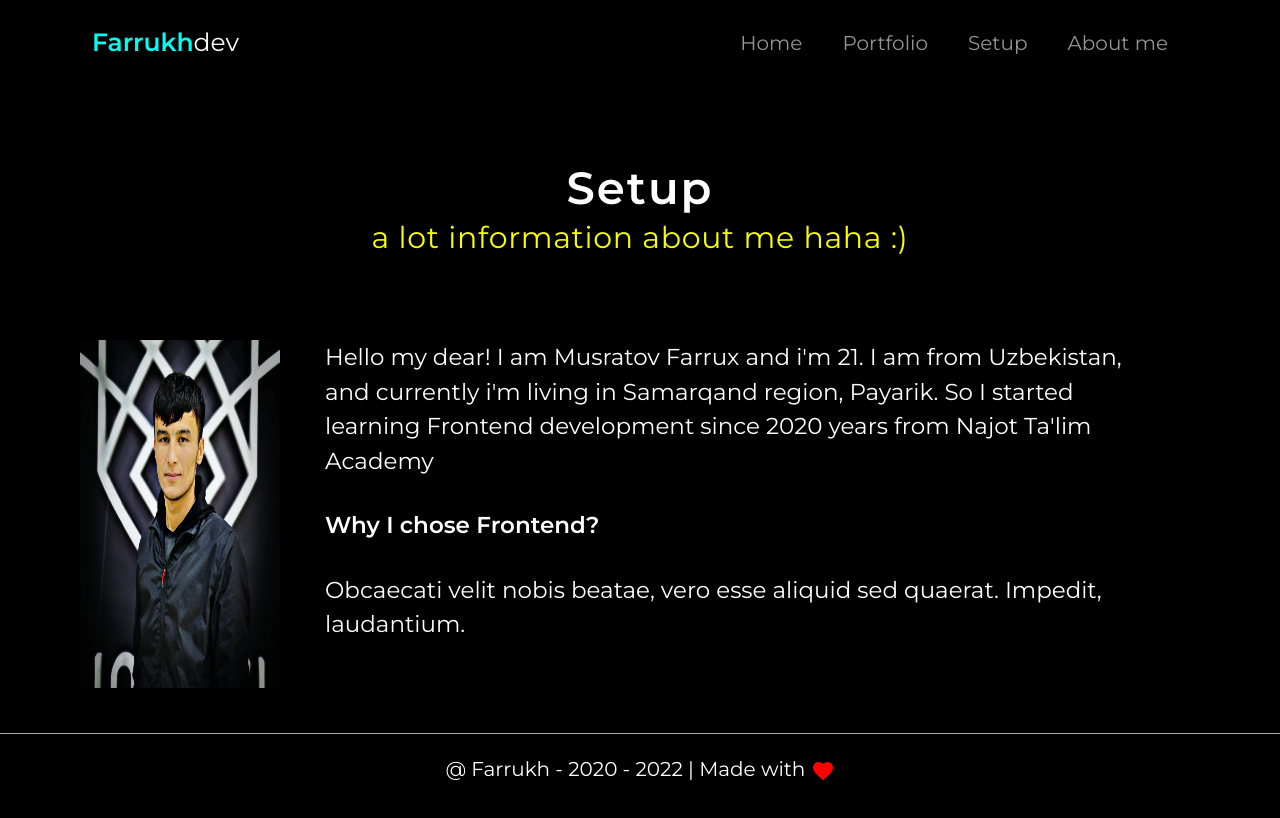
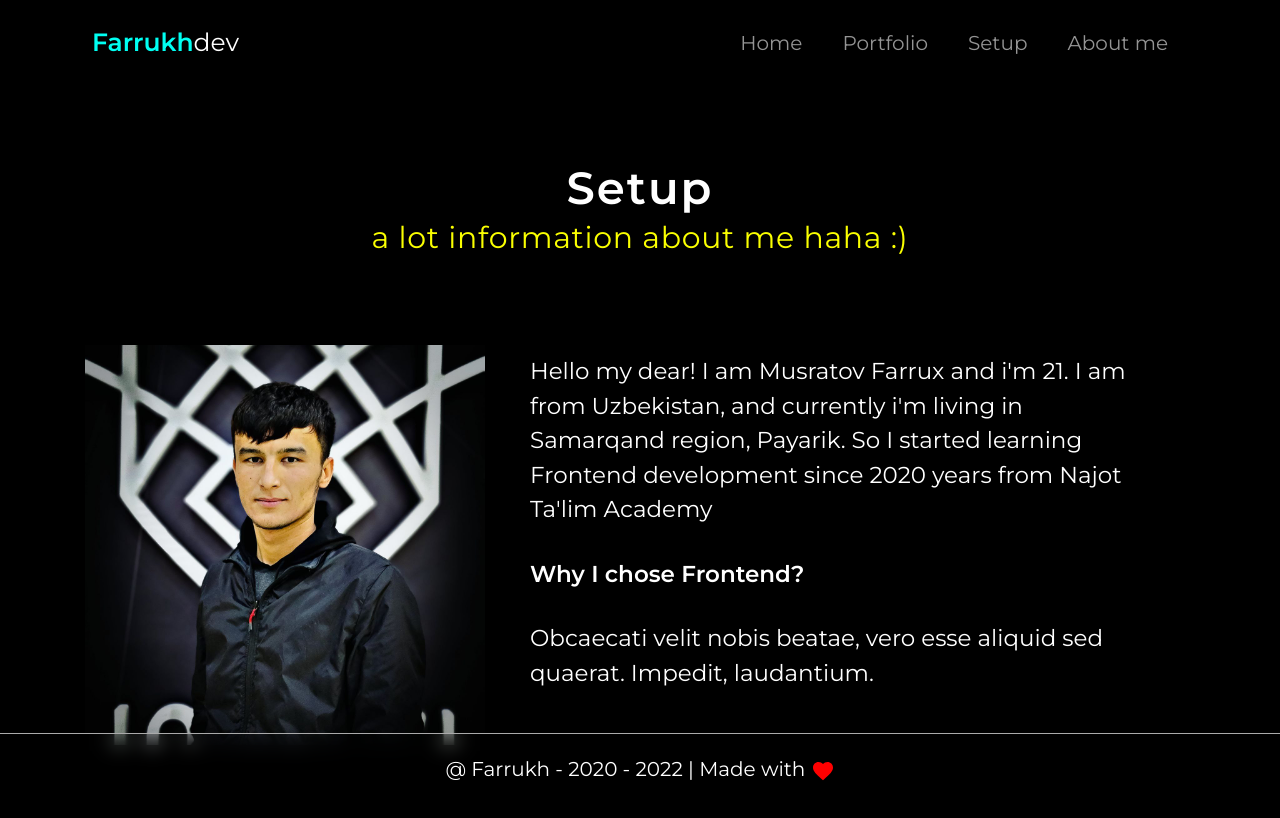
Before and after one commit to Musratovf/farrukh-dev, a React (Create React App) app: page /aboutme in a window 1280 px wide. Shown: the top 818 px of the page. Built offline with nearby package versions, Linux system fonts and the light colour scheme.

Commit message:
Added last part about

```diff
--- a/src/Components/About/Main.jsx
+++ b/src/Components/About/Main.jsx
@@ -4,7 +4,12 @@ const Main = () => {
 	return (
 		<div className='aboutme-main'>
 			<>
-				<img width={200} src={MyImg} alt='My information img' />
+				<img
+					width={400}
+					height={400}
+					src={MyImg}
+					alt='My information img'
+				/>
 			</>
 			<span>
 				<p className='aboutmeText'>
--- a/src/Components/styles/main.scss
+++ b/src/Components/styles/main.scss
@@ -265,7 +265,6 @@ nav.fixed {
 		}
 	}
 }
-
 // Setup
 .setupMain {
 	.setupImage {
@@ -303,7 +302,8 @@ nav.fixed {
 
 .aboutme-main {
 	display: flex;
-	padding: 80px;
+	align-items: center;
+	padding: 85px;
 	span {
 		.aboutmeText {
 			padding: 0 0 30px 45px;
```
